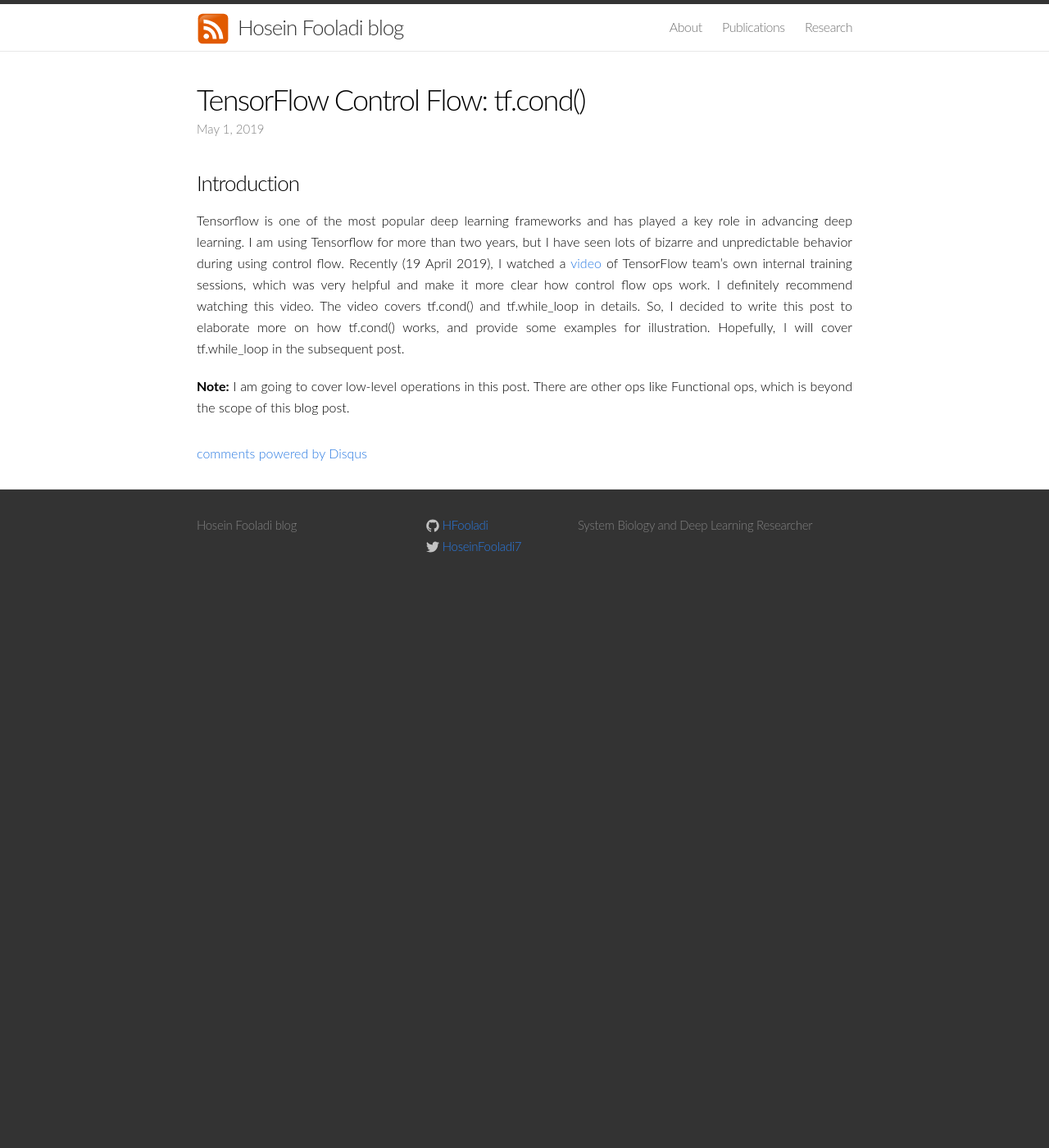
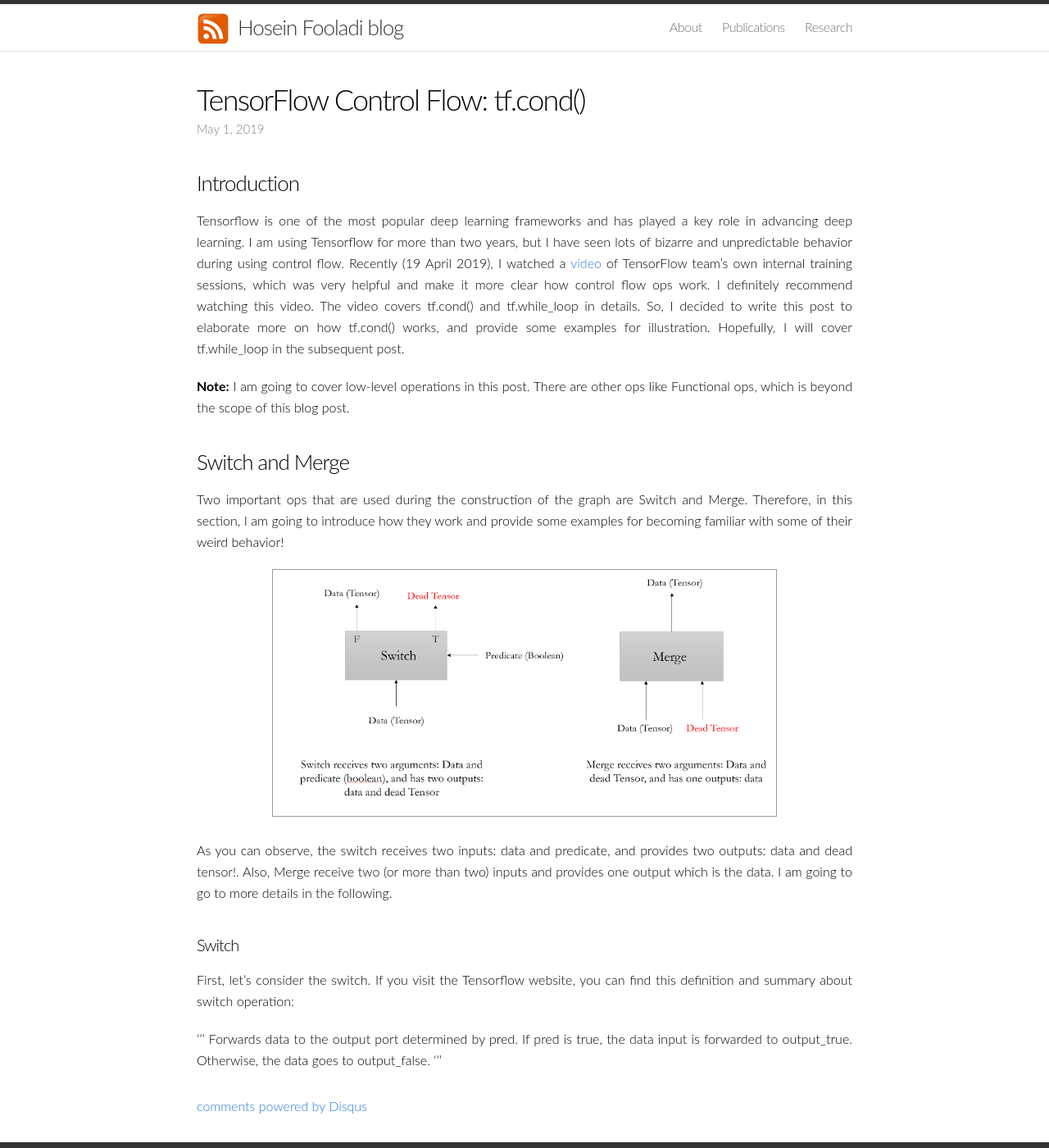
Before and after one commit to HFooladi/HFooladi.github.io, a Jekyll site: the page built from _posts/2019-05-01-TensorFlow_Condition.md, in a window 1280 px wide and 1400 px high. Shown: the whole window at 82% size. Built offline with Jekyll 4.4.1, drawn with Linux system fonts in a browser that asks for light colours; comment, search, counter and statistics services are not loaded.

Commit message:
adding switch and merge section

```diff
--- a/_posts/2019-05-01-TensorFlow_Condition.md
+++ b/_posts/2019-05-01-TensorFlow_Condition.md
@@ -17,3 +17,25 @@ The video covers tf.cond() and tf.while_loop in details. So, I decided to write
 provide some examples for illustration. Hopefully, I will cover tf.while_loop in the subsequent post.
 
 **Note:** I am going to cover low-level operations in this post. There are other ops like Functional ops, which is beyond the scope of this blog post.
+
+### Switch and Merge
+
+Two important ops that are used during the construction of the graph are Switch and Merge. Therefore, in this section,
+I am going to introduce how they work and provide some examples for becoming familiar with some of their weird behavior!
+
+<div class="imgcap">
+<img src="/assets/TensorFlow_Condition/1_Switch_Merge.PNG" height="300" class="center">
+</div>
+
+
+As you can observe, the switch receives two inputs: data and predicate, and provides two outputs: data and dead tensor!.
+Also, Merge receive two (or more than two) inputs and provides one output which is the data. I am going to go to more details in the following.
+
+#### Switch
+
+First, let’s consider the switch. If you visit the Tensorflow website, you can find this definition and summary about switch operation:
+
+'''
+Forwards data to the output port determined by pred. If pred is true, the data input is forwarded to output_true.
+Otherwise, the data goes to output_false.
+'''
```
